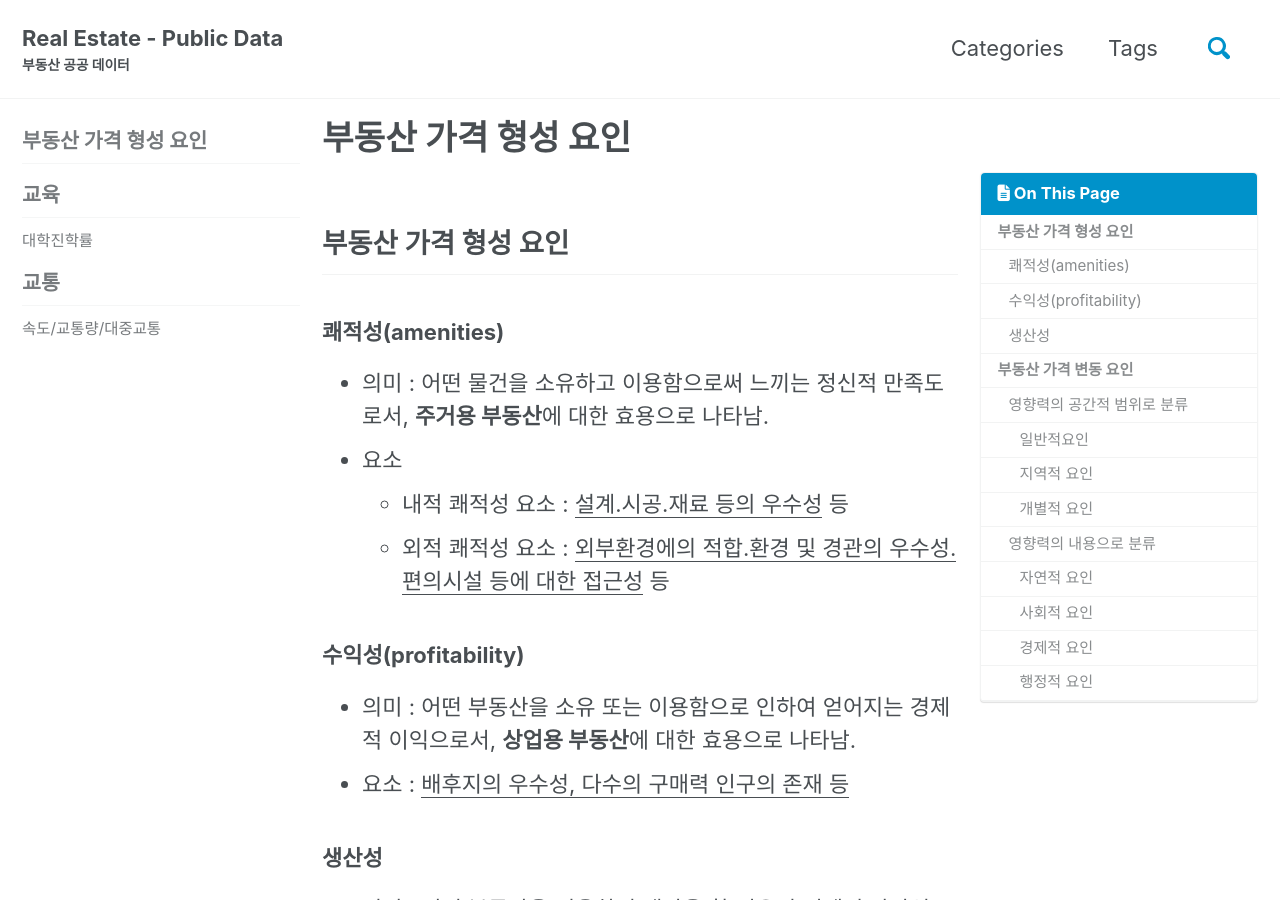
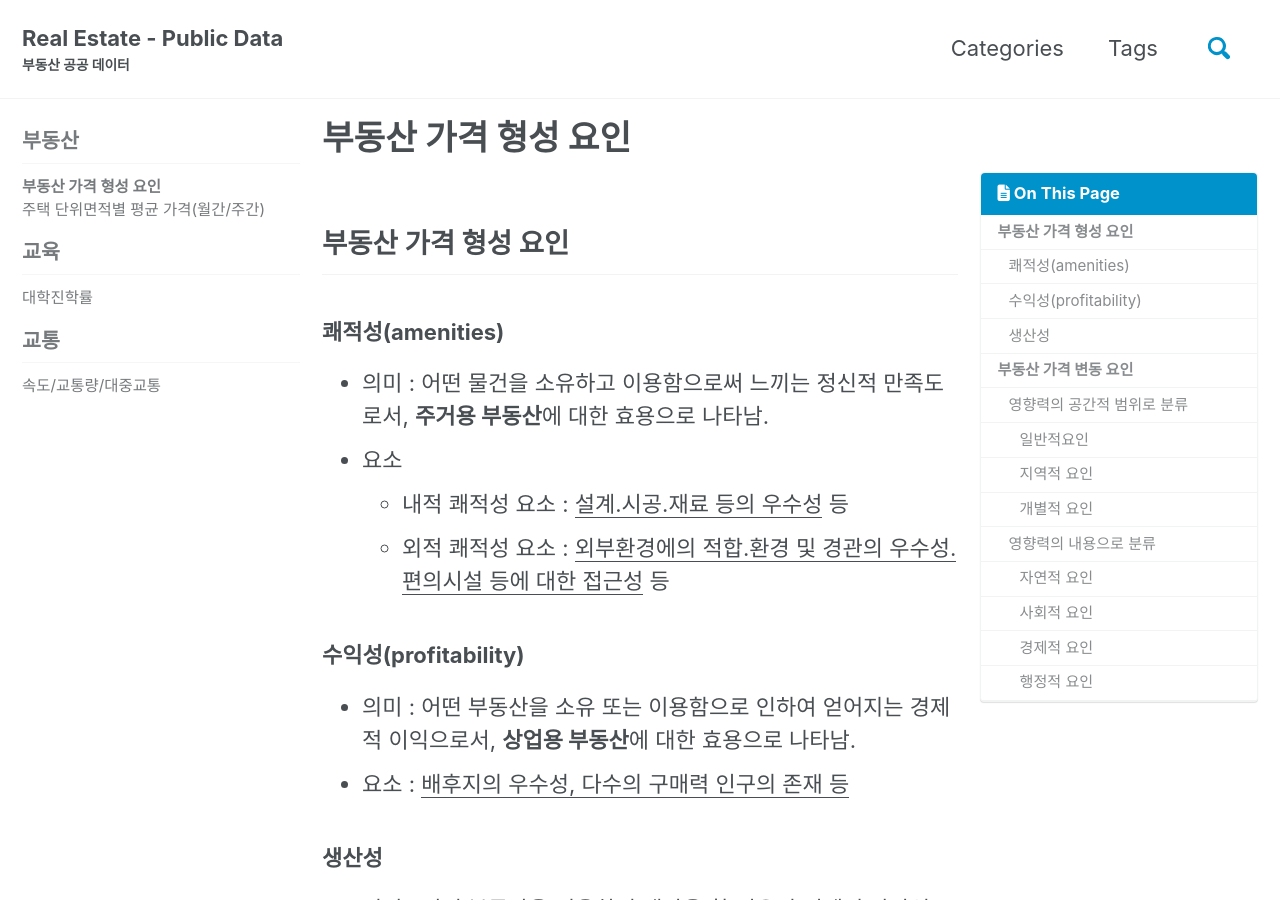
Before and after one commit to nseunghee97/real-estate-public-data, a Jekyll site: the page built from _posts/2019-08-07-부동산-가격형성-요인.md, in a window 1280 px wide and 900 px high. Built offline with Jekyll 4.4.1, drawn with Linux system fonts in a browser that asks for light colours; cached includes are drawn as plain includes; nearby versions of some CDN libraries.

Commit message:
sidebar 카테고리 추가

```diff
--- a/_data/navigation.yml
+++ b/_data/navigation.yml
@@ -11,8 +11,12 @@ main:
 
 # sidebar
 docs:
-  - title: "부동산 가격 형성 요인"
-    url : /real-estate/real-estate-factor/
+  - title: "부동산"
+    children:
+      - title: "부동산 가격 형성 요인"
+        url : /real-estate/real-estate-factor/
+      - title: "주택 단위면적별 평균 가격(월간/주간)"
+        url : /real-estate/house-price/
   - title: "교육"
     children:
       - title: "대학진학률"
```
